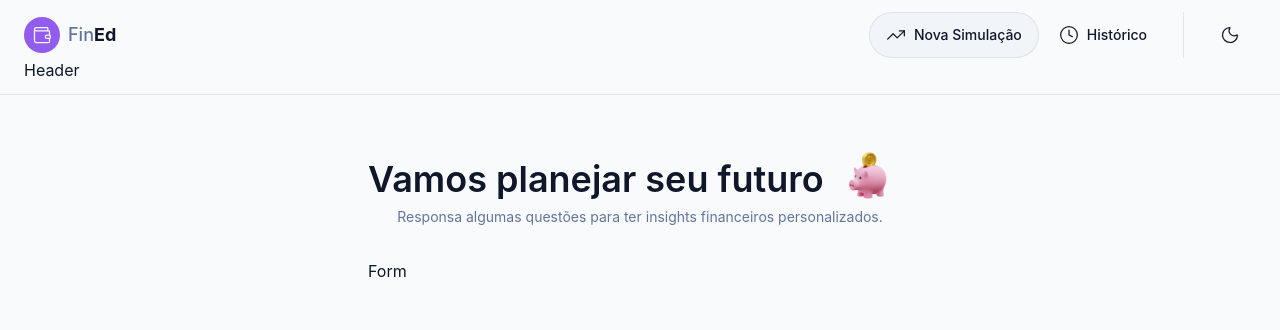
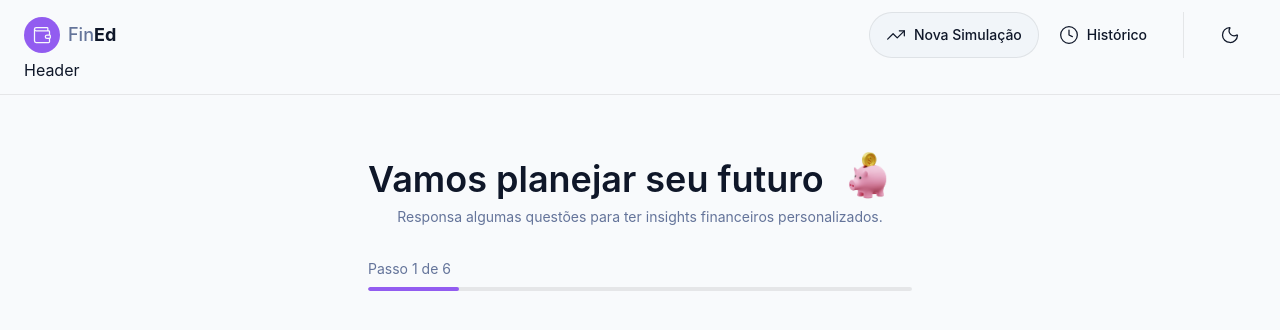
Before and after one commit to rafachoii/fined_ai, a React (Vite) app: page / in a window 1280 px wide. Shown: the top 330 px of the page. Built offline with nearby package versions, Linux system fonts and the light colour scheme.

Commit message:
feat: adiciona progresso ao formulário de simulação

```diff
--- a/src/features/Simulation/Form.tsx
+++ b/src/features/Simulation/Form.tsx
@@ -1,5 +1,9 @@
-export function SimulationForm() {
+import { StepProgress } from "./Progress";
+
+export const SimulationForm = () => {
     return(
-        <h1>Form</h1>
+        <>
+            <StepProgress currentStep={1} totalSteps={6} />
+        </>
     )
 }
--- /dev/null
+++ b/src/features/Simulation/Progress.tsx
@@ -0,0 +1,27 @@
+interface StepProgressProps {
+    currentStep: number
+    totalSteps: number
+}
+
+export function StepProgress({ currentStep, totalSteps }: StepProgressProps) {
+    const progress = (currentStep / totalSteps) * 100
+
+    return (
+        <div className="mb-4">
+            <p className="text-muted-foreground mb-2 text-sm">
+                Passo {currentStep} de {totalSteps}
+            </p>
+            <div className="bg-border h-1 w-full overflow-hidden rounded-full">
+                <div
+                    role="progressbar"
+                    aria-valuenow={currentStep}
+                    aria-valuemin={1}
+                    aria-valuemax={totalSteps}
+                    aria-label={`Passo ${currentStep} de ${totalSteps}`}
+                    className="bg-primary h-full rounded-full transcritio -all, durante-300"
+                    style={{width: `${progress}%` }}
+                />
+            </div>
+        </div>
+    )
+}
```
